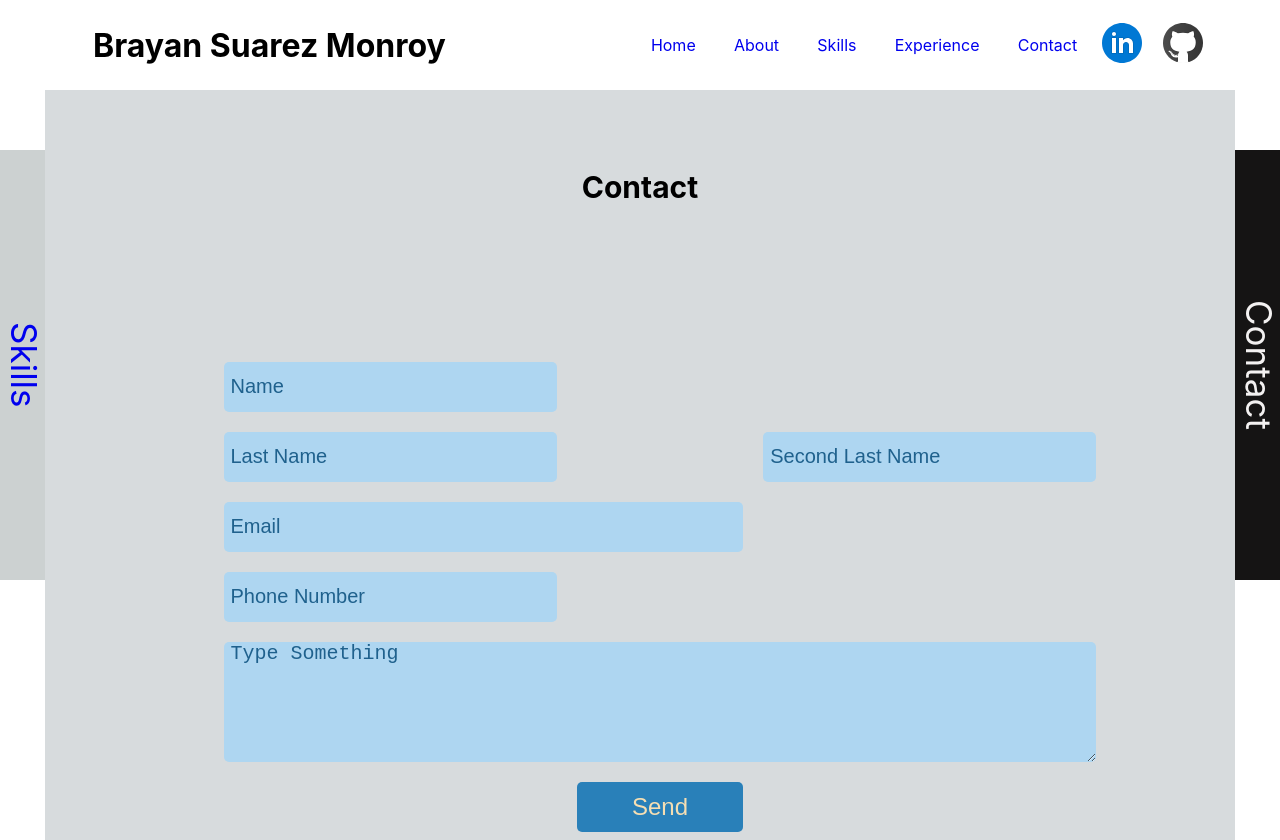
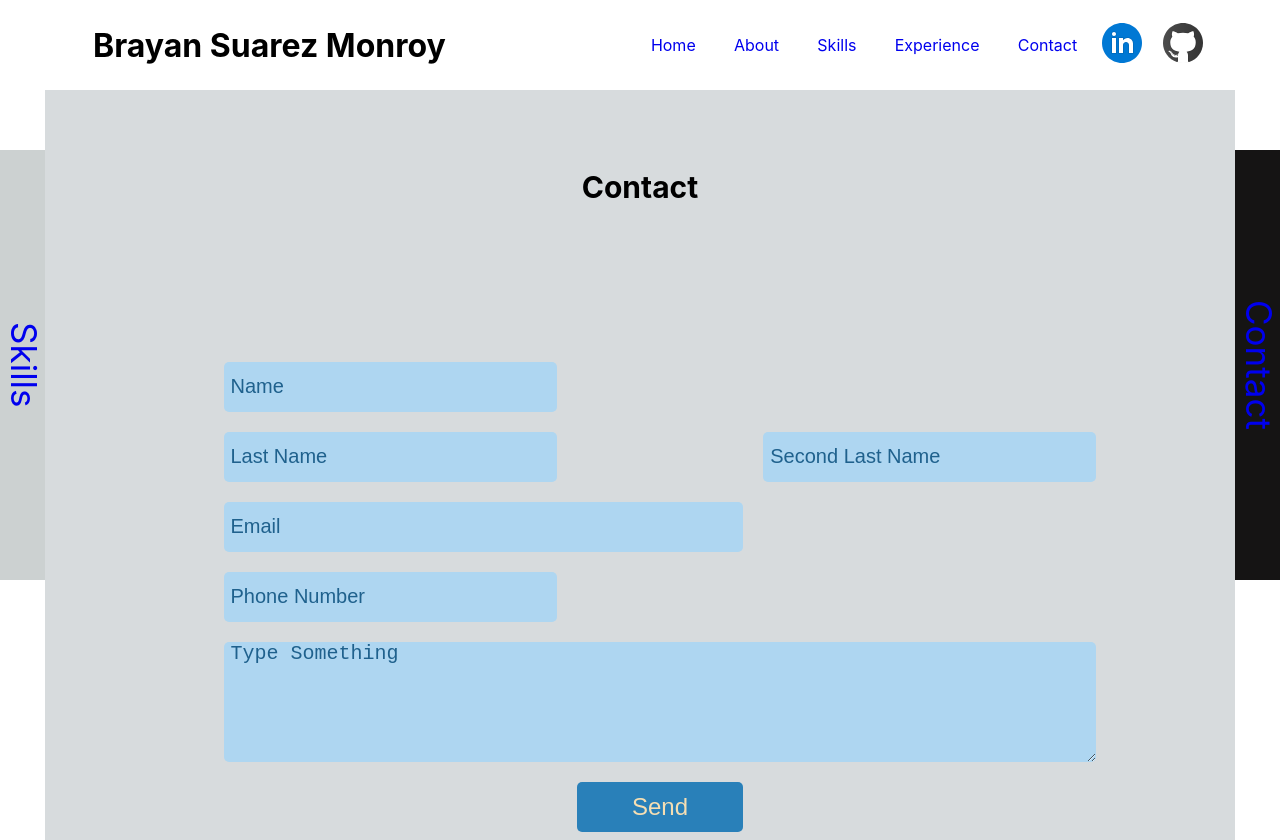
Before and after one commit to brayansuamon/QuaxarTest, a React (Vite) app: page /contact in a window 1280 px wide. Built offline with nearby package versions, Linux system fonts and the light colour scheme.

Commit message:
Added Contact Link

```diff
--- a/src/components/Body/Body.jsx
+++ b/src/components/Body/Body.jsx
@@ -7,7 +7,15 @@ import Home from "../../pages/Home/Home";
 import Skills from "../../pages/Skills/Skills";
 import styles from "./Body.module.scss";
 
-const { body, aside_name, aside_1, aside_2, section, link_skills } = styles;
+const {
+  body,
+  aside_name,
+  aside_1,
+  aside_2,
+  section,
+  link_skills,
+  link_skills2,
+} = styles;
 
 const Body = () => {
   return (
@@ -26,7 +34,12 @@ const Body = () => {
           <Route exact path="/contact" element={<Contact />} />
         </Routes>
       </section>
-      <aside className={`${aside_name} ${aside_2}`}>Contact</aside>
+
+      <aside className={`${aside_name} ${aside_2}`}>
+        <Link className={link_skills2} to="/contact">
+          Contact
+        </Link>
+      </aside>
     </div>
   );
 };
--- a/src/components/Body/Body.module.scss
+++ b/src/components/Body/Body.module.scss
@@ -31,6 +31,10 @@
         grid-column: 3/3;
         background-color: #151414 ;
         color: #F3F1F1 ;
+        .link_skills2{
+            list-style: none;
+            text-decoration: none;
+        }
     }
 
 
```
